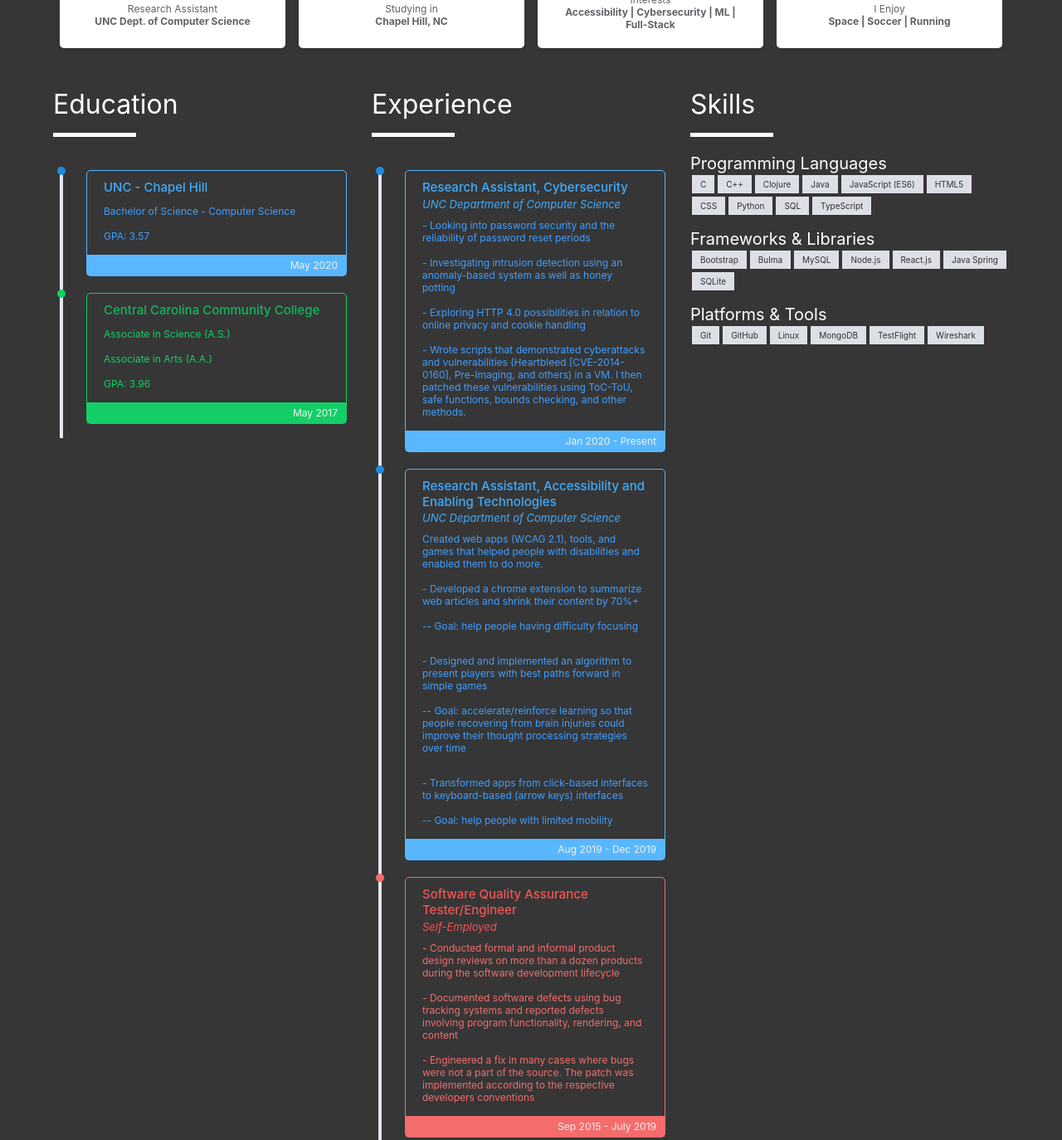
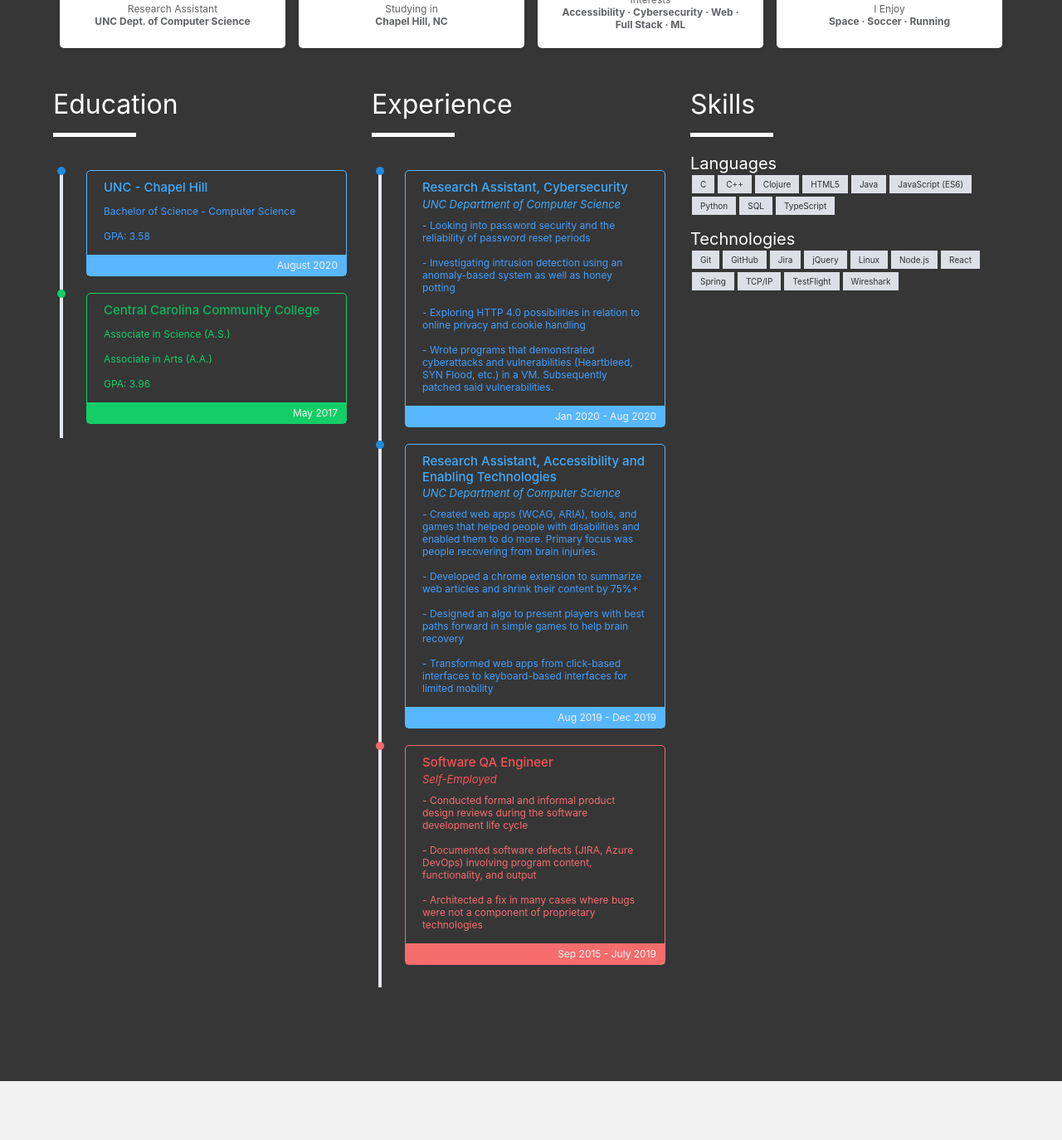
Before and after one commit to adamalston/v1, a website: page index.html in a window 1280 px wide. Shown: the part 1049-2423 px from the top of the page at 83% size. Drawn offline with Linux system fonts and the light colour scheme.

Commit message:
update info

```diff
--- a/index.html
+++ b/index.html
@@ -31,7 +31,7 @@
                <div class="hero__profile-img-wrapper"><img class="hero__profile-img" src="assets/astronaut.png"></div>
                <div class="hero__profile-content">
                   <div class="hero__typing-wrapper">
-                     <div class="hero__typing-content"></div>
+                     <div class="hero__typing-content">I <b class='light-blue'>CODE</b> therefore <b class='green'>I AM.</b></div>
                   </div>
                   <div class="hero__headline">Adam Alston</div>
                   <div class="hero__text">CS Student</div>
@@ -81,7 +81,7 @@
                               <div class="about-card-icon"><img src="assets/code.png"></div>
                            </div>
                            <div class="about-card-text">Interests
-                              <br><strong>Accessibility | Cybersecurity | ML | Full-Stack</strong>
+                              <br><strong>Accessibility &middot Cybersecurity &middot Web &middot Full Stack &middot ML</strong>
                            </div>
                         </div>
                      </div>
@@ -92,7 +92,7 @@
                               <div class="about-card-icon"><img src="assets/mars.png"></div>
                            </div>
                            <div class="about-card-text">I Enjoy
-                              <br><strong>Space | Soccer | Running</strong>
+                              <br><strong>Space &middot Soccer &middot Running</strong>
                            </div>
                         </div>
                      </div>
@@ -110,8 +110,8 @@
                            <div class="timeline-card-title">UNC - Chapel Hill</div>
                            <br>
                            <div class="timeline-card-content">Bachelor of Science - Computer Science</div>
-                        <div class="timeline-card-content">GPA: 3.57</div>
-                        <div class="timeline-card-time">May 2020</div>
+                           <div class="timeline-card-content">GPA: 3.58</div>
+                           <div class="timeline-card-time">August 2020</div>
                         </div>
 
                         <div class="timeline-card timeline-card--green">
@@ -122,7 +122,6 @@
                            <div class="timeline-card-content">GPA: 3.96</div>
                            <div class="timeline-card-time">May 2017</div>
                         </div>
-
                   </div>
                </div>
 
@@ -136,41 +135,27 @@
                         <div class="timeline-card-content">- Looking into password security and the reliability of password reset periods</div>
                         <div class="timeline-card-content">- Investigating intrusion detection using an anomaly-based system as well as honey potting</div>
                         <div class="timeline-card-content">- Exploring HTTP 4.0 possibilities in relation to online privacy and cookie handling</div>
-                        <div class="timeline-card-content">- Wrote scripts that demonstrated cyberattacks and vulnerabilities (Heartbleed [CVE-2014-0160], Pre-Imaging, and others) in a VM. I then patched these vulnerabilities using ToC-ToU, safe functions, bounds checking, and other methods.</div>
-                        <div class="timeline-card-time">Jan 2020 - Present</div>
+                        <div class="timeline-card-content">- Wrote programs that demonstrated cyberattacks and vulnerabilities (Heartbleed, SYN Flood, etc.) in a VM. Subsequently patched said vulnerabilities.</div>
+                        <div class="timeline-card-time">Jan 2020 - Aug 2020</div>
                      </div>
 
                      <div class="timeline-card timeline-card--light-blue">
                         <div class="timeline-card-title">Research Assistant, Accessibility and Enabling Technologies</div>
                         <div class="timeline-card-subtitle">UNC Department of Computer Science</div>
-                        <div class="timeline-card-content">Created web apps (WCAG 2.1), tools, and games that helped people with disabilities and enabled them to do more.</div>
-                        <div class="timeline-card-content">- Developed a chrome extension to summarize web articles and shrink their content by 70%+</div>
-                        <div class="timeline-card-content">-- Goal: help people having difficulty focusing</div>
-                        <br>
-                        <div class="timeline-card-content">- Designed and implemented an algorithm to present players with best paths forward in simple games</div>
-                        <div class="timeline-card-content">-- Goal: accelerate/reinforce learning so that people recovering from brain injuries could improve their thought processing strategies over time</div>
-                        <br>
-                        <div class="timeline-card-content">- Transformed apps from click-based interfaces to keyboard-based (arrow keys) interfaces</div>
-                        <div class="timeline-card-content">-- Goal: help people with limited mobility</div>
+                        <div class="timeline-card-content">- Created web apps (WCAG, ARIA), tools, and games that helped people with disabilities and enabled them to do more. Primary focus was people recovering from brain injuries.</div>
+                        <div class="timeline-card-content">- Developed a chrome extension to summarize web articles and shrink their content by 75%+</div>
+                        <div class="timeline-card-content">- Designed an algo to present players with best paths forward in simple games to help brain recovery</div>
+                        <div class="timeline-card-content">- Transformed web apps from click-based interfaces to keyboard-based interfaces for limited mobility </div>
                         <div class="timeline-card-time">Aug 2019 - Dec 2019</div>
                      </div>
 
                      <div class="timeline-card timeline-card--light-red">
-                        <div class="timeline-card-title">Software Quality Assurance Tester/Engineer</div>
+                        <div class="timeline-card-title">Software QA Engineer</div>
                         <div class="timeline-card-subtitle">Self-Employed</div>
-                        <div class="timeline-card-content">- Conducted formal and informal product design reviews on more than a dozen products during the software development lifecycle</div>
-                        <div class="timeline-card-content">- Documented software defects using bug tracking systems and reported defects involving program functionality, rendering, and content</div>
-                        <div class="timeline-card-content">- Engineered a fix in many cases where bugs were not a part of the source. The patch was implemented according to the respective developers conventions</div>
+                        <div class="timeline-card-content">- Conducted formal and informal product design reviews during the software development life cycle</div>
+                        <div class="timeline-card-content">- Documented software defects (JIRA, Azure DevOps) involving program content, functionality, and output</div>
+                        <div class="timeline-card-content">- Architected a fix in many cases where bugs were not a component of proprietary technologies </div>
                         <div class="timeline-card-time">Sep 2015 - July 2019</div>
-                     </div>
-
-                     <div class="timeline-card timeline-card--green">
-                        <div class="timeline-card-title">Lead Tutor in Mathematics and English</div>
-                        <div class="timeline-card-subtitle">Central Carolina Community College</div>
-                        <div class="timeline-card-content">- Led a 20-person team focused on maximizing student success in Mathematics and English</div>
-                        <div class="timeline-card-content">- Administered more than 400 formal tutoring sessions</div>
-                        <div class="timeline-card-content">- Mentored other tutors as to best practices</div>
-                        <div class="timeline-card-time">May 2016 - May 2017</div>
                      </div>
 
                   </div>
@@ -181,15 +166,14 @@
                   <div class="about-skills">
 
                      <div class="skills-language">
-                        <div class="skills-title">Programming Languages</div>
+                        <div class="skills-title">Languages</div>
                         <div class="skills-content">
                            <div class="skills-tile">C</div>
                            <div class="skills-tile">C++</div>
                            <div class="skills-tile">Clojure</div>
+                           <div class="skills-tile">HTML5</div>
                            <div class="skills-tile">Java</div>
                            <div class="skills-tile">JavaScript (ES6)</div>
-                           <div class="skills-tile">HTML5</div>
-                           <div class="skills-tile">CSS</div>
                            <div class="skills-tile">Python</div>
                            <div class="skills-tile">SQL</div>
                            <div class="skills-tile">TypeScript</div>
@@ -197,25 +181,17 @@
                      </div>
 
                      <div class="skills-language">
-                        <div class="skills-title">Frameworks & Libraries</div>
-                        <div class="skills-content">
-                           <div class="skills-tile">Bootstrap</div>
-                           <div class="skills-tile">Bulma</div>
-                           <div class="skills-tile">MySQL</div>
-                           <div class="skills-tile">Node.js</div>
-                           <div class="skills-tile">React.js</div>
-                           <div class="skills-tile">Java Spring</div>
-                           <div class="skills-tile">SQLite</div>
-                        </div>
-                     </div>
-
-                     <div class="skills-language">
-                        <div class="skills-title">Platforms & Tools</div>
+                        <div class="skills-title">Technologies</div>
                         <div class="skills-content">
                            <div class="skills-tile">Git</div>
                            <div class="skills-tile">GitHub</div>
+                           <div class="skills-tile">Jira</div>
+                           <div class="skills-tile">jQuery</div>
                            <div class="skills-tile">Linux</div>
-                           <div class="skills-tile">MongoDB</div>
+                           <div class="skills-tile">Node.js</div>
+                           <div class="skills-tile">React</div>
+                           <div class="skills-tile">Spring</div>
+                           <div class="skills-tile">TCP/IP</div>
                            <div class="skills-tile">TestFlight</div>
                            <div class="skills-tile">Wireshark</div>
                         </div>
@@ -236,13 +212,6 @@
                      <div class="project-card-cover project-card-website"></div>
                      <div class="project-card-content">
                         <div class="project-card-title">Personal Website</div>
-                        <div class="project-card-tags-wrapper">
-                           <div class="project-card-tag">HTML5</div>
-                           <div class="project-card-tag">JavaScript</div>
-                           <div class="project-card-tag">CSS</div>
-                           <div class="project-card-tag">Bootstrap</div>
-                           <div class="project-card-tag project-card-tag--new">New</div>
-                        </div>
                      </div>
                      <a target="_blank" href="https://github.com/adamalston/adamalston.github.io">
                         <div class="project-card-btn project-card-blackbutton">GitHub</div>
@@ -255,14 +224,6 @@
                      <div class="project-card-cover project-card-summarizer"></div>
                      <div class="project-card-content">
                         <div class="project-card-title">Summarizer</div>
-                        <div class="project-card-tags-wrapper">
-                           <div class="project-card-tag">HTML5</div>
-                           <div class="project-card-tag">JavaScript</div>
-                           <div class="project-card-tag">CSS</div>
-                           <div class="project-card-tag">Node.js</div>
-                           <div class="project-card-tag">Bulma</div>
-                           <div class="project-card-tag project-card-tag--new">New</div>
-                        </div>
                      </div>
                      <a target="_blank" href="https://github.com/adamalston/Summarizer">
                         <div class="project-card-btn project-card-blackbutton">GitHub</div>
@@ -275,12 +236,6 @@
                      <div class="project-card-cover project-card-2048"></div>
                      <div class="project-card-content">
                         <div class="project-card-title">2048 in Grayscale</div>
-                        <div class="project-card-tags-wrapper">
-                           <div class="project-card-tag">HTML5</div>
-                           <div class="project-card-tag">JavaScript (ES6)</div>
-                           <div class="project-card-tag">CSS</div>
-                           <div class="project-card-tag">Bulma</div>
-                        </div>
                      </div>
                      <a target="_blank" href="https://adamalston.github.io/2048/">
                         <div class="project-card-btn">Play</div>
@@ -293,11 +248,6 @@
                      <div class="project-card-cover project-card-connect4"></div>
                      <div class="project-card-content">
                         <div class="project-card-title">Connect Four</div>
-                        <div class="project-card-tags-wrapper">
-                           <div class="project-card-tag">HTML5</div>
-                           <div class="project-card-tag">JavaScript (ES6)</div>
-                           <div class="project-card-tag">CSS</div>
-                        </div>
                      </div>
                      <a target="_blank" href="https://adamalston.github.io/connect4/">
                         <div class="project-card-btn">Play</div>
@@ -307,29 +257,9 @@
 
                <div class="col project-col">
                   <div class="project-card">
-                     <div class="project-card-cover project-card-smmryextension"></div>
-                     <div class="project-card-content">
-                        <div class="project-card-title">Smmry Chrome Extension</div>
-                        <div class="project-card-tags-wrapper">
-                           <div class="project-card-tag">HTML5</div>
-                           <div class="project-card-tag">JavaScript (ES6)</div>
-                        </div>
-                     </div>
-                     <a target="_blank" href="https://github.com/adamalston/SmmryChromeExtension">
-                        <div class="project-card-btn project-card-blackbutton">GitHub</div>
-                     </a>
-                  </div>
-               </div>
-
-               <div class="col project-col">
-                  <div class="project-card">
                      <div class="project-card-cover project-card-sushi"></div>
                      <div class="project-card-content">
                         <div class="project-card-title">Sushi Game</div>
-                        <div class="project-card-tags-wrapper">
-                           <div class="project-card-tag">Java</div>
-                           <div class="project-card-tag">Java Spring</div>
-                        </div>
                      </div>
                      <a target="_blank" href="https://github.com/adamalston/SushiGame">
                         <div class="project-card-btn project-card-blackbutton">GitHub</div>
@@ -342,11 +272,6 @@
                      <div class="project-card-cover project-card-pokemongo"></div>
                      <div class="project-card-content">
                         <div class="project-card-title">PokemonGo Map</div>
-                        <div class="project-card-tags-wrapper">
-                           <div class="project-card-tag">Python</div>
-                           <div class="project-card-tag">JavaScript (ES6)</div>
-                           <div class="project-card-tag">Google Maps API</div>
-                        </div>
                      </div>
                      <a target="_blank" href="https://github.com/adamalston/PokemonGo-Map">
                         <div class="project-card-btn project-card-blackbutton">GitHub</div>
@@ -358,6 +283,7 @@
          </div>
       </div>
       <div class="footer">Adam Alston | aalston9@gmail.com</div>
-      <script type="text/javascript" src="script.js"></script>
+      <!-- <script type="text/javascript" src="script.js"></script> -->
+      <!-- 5!4b%ro3@7&Cd!WA478%E$i947E@$LbL -->
    </body>
 </html>
```
Lines whose indentation alone changed are shown as unchanged.
